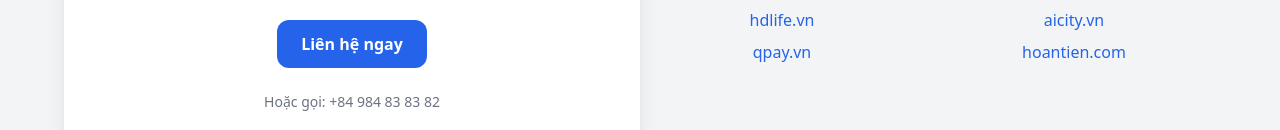
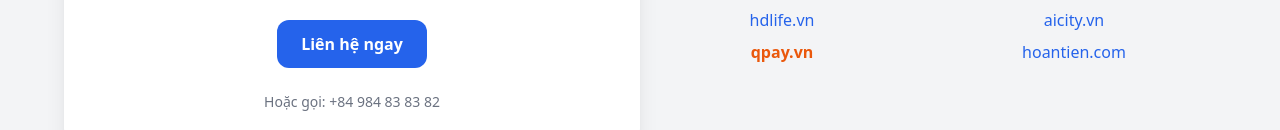
Before and after one commit to quangtam/domain-landing, a plain HTML site: page index.html in a window 1280 px wide. Shown: the part 486-616 px from the top of the page. Drawn offline with nearby package versions, Linux system fonts and the light colour scheme.

Commit message:
Update index.html

```diff
--- a/index.html
+++ b/index.html
@@ -37,7 +37,7 @@
     <li><a href="https://lplife.com.vn" class="hover:underline" target="_blank">lplife.com.vn</a></li>
     <li><a href="https://hdlife.vn" class="hover:underline" target="_blank">hdlife.vn</a></li>
     <li><a href="https://aicity.vn" class="hover:underline" target="_blank">aicity.vn</a></li>
-    <li><a href="https://qpay.vn" class="hover:underline" target="_blank">qpay.vn</a></li>
+    <li><a href="https://qpay.vn" class="font-bold hover:underline text-orange-600" target="_blank">qpay.vn</a></li>
     <li><a href="https://hoantien.com" class="hover:underline" target="_blank">hoantien.com</a></li>
   </ul>
 </div>
```
